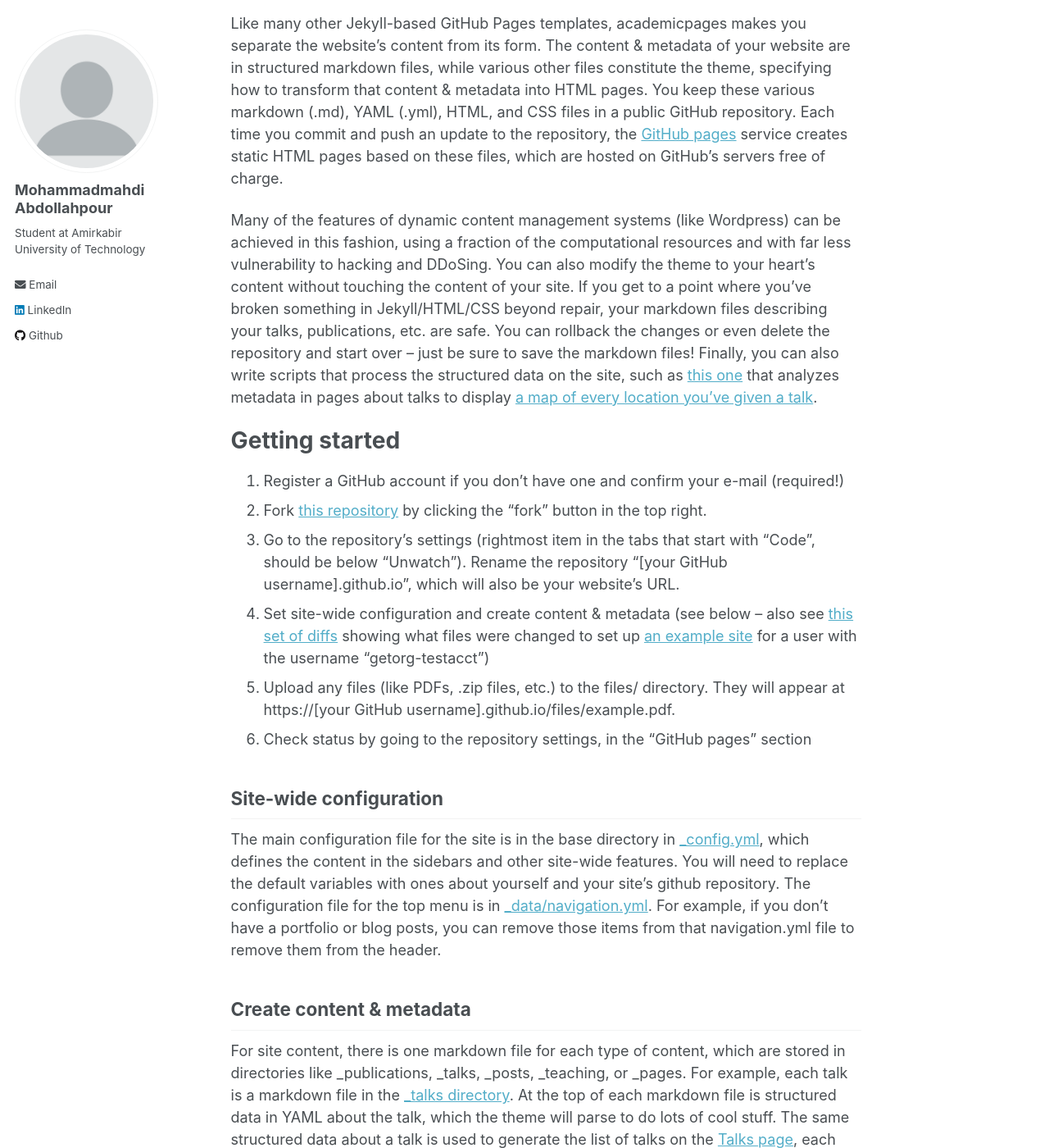
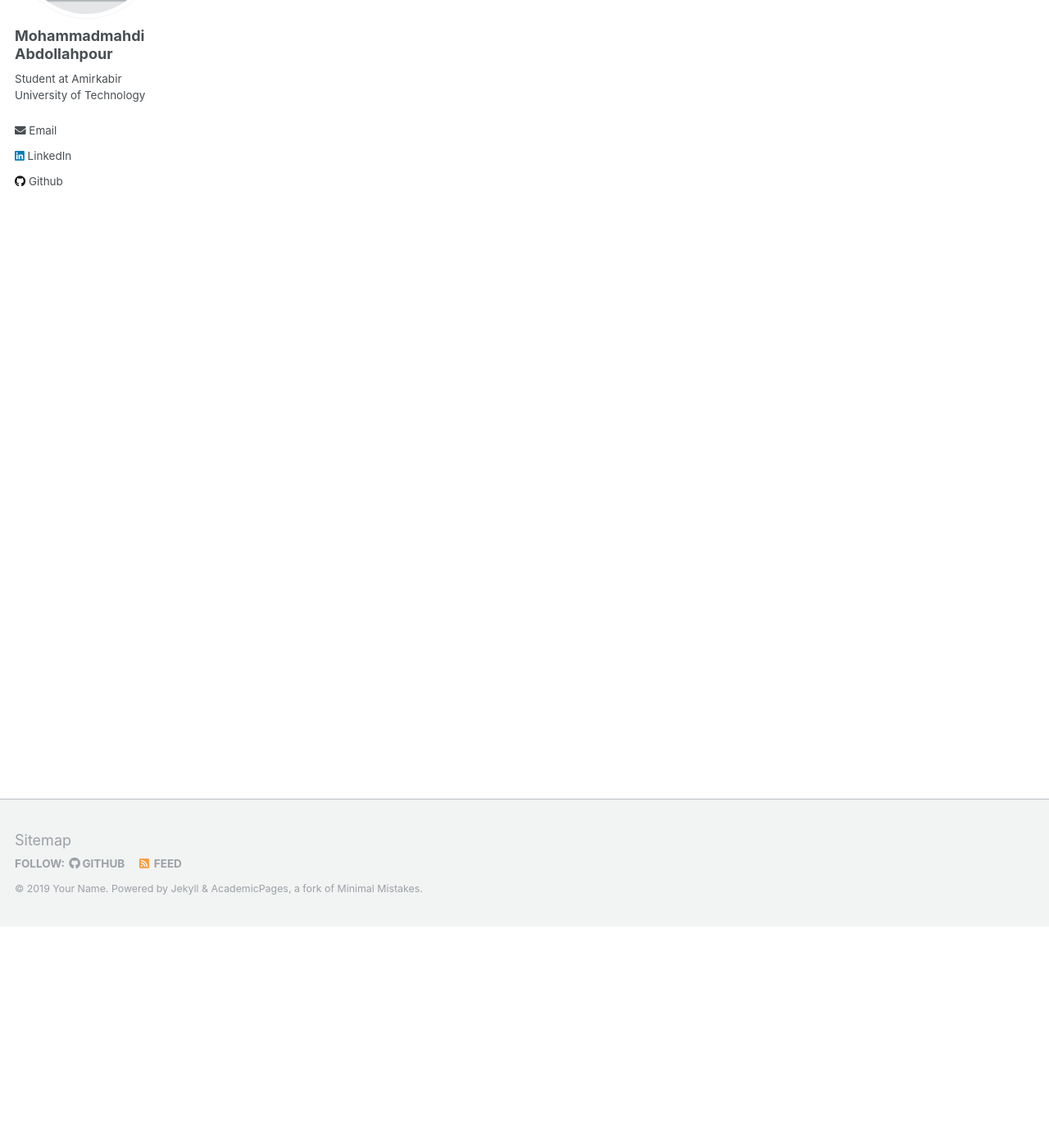
Before and after one commit to mahdiabdollahpour/mahdiabdollahpour.github.io, a Jekyll site: the page built from _pages/about.md, in a window 1280 px wide and 1400 px high, scrolled down 270 px. Shown: the whole window at 82% size. Built offline with Jekyll 4.4.1, drawn with Linux system fonts in a browser that asks for light colours; some of the changed text lies outside the part shown.

Commit message:
about updated #2

```diff
--- a/_pages/about.md
+++ b/_pages/about.md
@@ -10,13 +10,13 @@
 
 Mohammad mahdi is student at Amirkabir University of Technology. He is interested in Natural Language Processing and also Deep learning.
 
-
+<!--
 A data-driven personal website
 ======
 Like many other Jekyll-based GitHub Pages templates, academicpages makes you separate the website's content from its form. The content & metadata of your website are in structured markdown files, while various other files constitute the theme, specifying how to transform that content & metadata into HTML pages. You keep these various markdown (.md), YAML (.yml), HTML, and CSS files in a public GitHub repository. Each time you commit and push an update to the repository, the [GitHub pages](https://pages.github.com/) service creates static HTML pages based on these files, which are hosted on GitHub's servers free of charge.
 
-Many of the features of dynamic content management systems (like Wordpress) can be achieved in this fashion, using a fraction of the computational resources and with far less vulnerability to hacking and DDoSing. You can also modify the theme to your heart's content without touching the content of your site. If you get to a point where you've broken something in Jekyll/HTML/CSS beyond repair, your markdown files describing your talks, publications, etc. are safe. You can rollback the changes or even delete the repository and start over -- just be sure to save the markdown files! Finally, you can also write scripts that process the structured data on the site, such as [this one](https://github.com/academicpages/academicpages.github.io/blob/master/talkmap.ipynb) that analyzes metadata in pages about talks to display [a map of every location you've given a talk](https://academicpages.github.io/talkmap.html).
-
+Many of the features of dynamic content management systems (like Wordpress) can be achieved in this fashion, using a fraction of the computational resources and with far less vulnerability to hacking and DDoSing. You can also modify the theme to your heart's content without touching the content of your site. If you get to a point where you've broken something in Jekyll/HTML/CSS beyond repair, your markdown files describing your talks, publications, etc. are safe. You can rollback the changes or even delete the repository and start over -- just be sure to save the markdown files! Finally, you can also write scripts that process the structured data on the site, such as [this one](https://github.com/academicpages/academicpages.github.io/blob/master/talkmap.ipynb) that analyzes metadata in pages about talks to display [a map of every location you've given a talk](https://academicpages.github.io/talkmap.html). -->
+<!--
 Getting started
 ======
 1. Register a GitHub account if you don't have one and confirm your e-mail (required!)
@@ -48,4 +48,4 @@
 
 For more info
 ------
-More info about configuring academicpages can be found in [the guide](https://academicpages.github.io/markdown/). The [guides for the Minimal Mistakes theme](https://mmistakes.github.io/minimal-mistakes/docs/configuration/) (which this theme was forked from) might also be helpful.
+More info about configuring academicpages can be found in [the guide](https://academicpages.github.io/markdown/). The [guides for the Minimal Mistakes theme](https://mmistakes.github.io/minimal-mistakes/docs/configuration/) (which this theme was forked from) might also be helpful. -->
```
